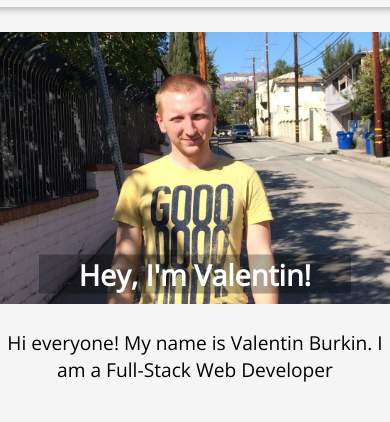
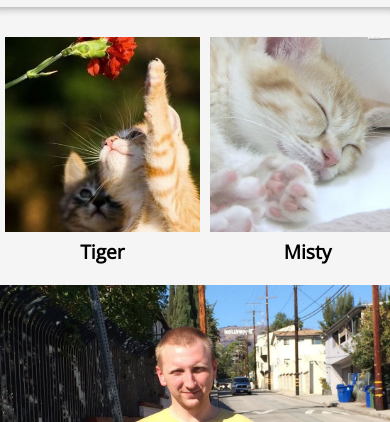
Before and after one commit to valentinburk/portfolio-site, a plain HTML site: page index.html in a window 390 px wide. Shown: the part 111-533 px from the top of the page. Drawn offline with nearby package versions, Linux system fonts and the light colour scheme.

Commit message:
feat: Add sidebar

```diff
--- a/css/styles.css
+++ b/css/styles.css
@@ -1,8 +1,9 @@
 @import url(https://fonts.googleapis.com/css?family=Open+Sans);
 
+/* General styles */
 body {
   font-family: "Open Sans", arial, sans-serif;
-  max-width: 900px;
+  max-width: 1100px;
   margin: 25px auto;
   background: #f5f5f5;
 }
@@ -10,6 +11,8 @@ body {
 header {
   padding: 8px;
   text-align: right;
+  display: flex;
+  flex-wrap: wrap;
 }
 
 footer {
@@ -17,7 +20,8 @@ footer {
 }
 
 h1,
-h2 {
+h2,
+h4 {
   margin: 0;
 }
 
@@ -36,56 +40,20 @@ figure {
   margin: 15px;
 }
 
-.work-img {
-  width: 100%;
-  box-shadow: 0px 0px 15px 0px rgba(0,0,0,0.75);
-  -webkit-box-shadow: 0px 0px 15px 0px rgba(0,0,0,0.75);
-  -moz-box-shadow: 0px 0px 15px 0px rgba(0,0,0,0.75);
-  transition: all 0.2s ease;
+.row {
+  display: flex;
+  flex-wrap: wrap;
 }
 
-.work-img:hover {
-  box-shadow: 0px 0px 15px 3px rgba(0,0,0,0.75);
-  -webkit-box-shadow: 0px 0px 15px 3px rgba(0,0,0,0.75);
-  -moz-box-shadow: 0px 0px 15px 3px rgba(0,0,0,0.75);
-  transition: all 0.2s ease;
+.block {
 }
 
-.name {
-  padding: 10px 0 0;
+.block-20 {
+  width: 20%;
 }
 
-.me {
-  width: 100%;
-  text-align: center;
-  position: relative;
-}
-
-.me-photo {
-  width: 100%;
-}
-
-.welcome {
-  color: #fff;
-  position: absolute;
-  left: 50%;
-  transform: translate(-50%, -50%);
-  background-color: rgba(0, 0, 0, 0.3);
-  bottom: 20%;
-}
-
-.works {
-  text-align: center;
-  display: flex;
-  flex-wrap: wrap;
-  -webkit-flex-wrap: wrap;
-  -ms-flex-wrap: wrap;
-}
-
-.title {
-  width: 100%;
-  margin: 25px 0 20px;
-  font-size: 2em;
+.block-80 {
+  width: 80%;
 }
 
 .button {
@@ -117,8 +85,111 @@ figure {
   background-color: #03D77C;
 }
 
+/* Sidebar section */
+.sidebar {
+  display: flex;
+  flex-wrap: wrap;
+  text-align: center;
+}
+
+.sidebar-block {
+  width: 70%;
+  display: block;
+  margin: 0 0 10px;
+}
+
+.sidebar-img {
+  max-height: 100%;
+  max-width: 100%;
+}
+
+/* Me section */
+.name {
+  padding: 10px 0 0;
+}
+
+.me {
+  width: 100%;
+  text-align: center;
+  position: relative;
+}
+
+.me-photo {
+  width: 100%;
+}
+
+.welcome {
+  color: #fff;
+  position: absolute;
+  left: 50%;
+  transform: translate(-50%, -50%);
+  background-color: rgba(0, 0, 0, 0.3);
+  bottom: 20%;
+}
+
+/* Works section */
+.title {
+  width: 100%;
+  margin: 25px 0 20px;
+  font-size: 2em;
+}
+
+.works {
+  text-align: center;
+  display: flex;
+  flex-wrap: wrap;
+  -webkit-flex-wrap: wrap;
+  -ms-flex-wrap: wrap;
+}
+
+.work-img {
+  width: 100%;
+  box-shadow: 0px 0px 15px 0px rgba(0,0,0,0.75);
+  -webkit-box-shadow: 0px 0px 15px 0px rgba(0,0,0,0.75);
+  -moz-box-shadow: 0px 0px 15px 0px rgba(0,0,0,0.75);
+  transition: all 0.2s ease;
+}
+
+.work-img:hover {
+  box-shadow: 0px 0px 15px 3px rgba(0,0,0,0.75);
+  -webkit-box-shadow: 0px 0px 15px 3px rgba(0,0,0,0.75);
+  -moz-box-shadow: 0px 0px 15px 3px rgba(0,0,0,0.75);
+  transition: all 0.2s ease;
+}
+
+/* Footer section */
 .attributions {
   font-size: 0.7em;
+}
+
+/* Responsive sections */
+@media screen and (max-width: 800px) {
+  main {
+    font-size: 1.2em;
+  }
+
+  .button {
+    font-size: 0.8em;
+  }
+
+  .block-20,
+  .block-80 {
+    width: 100%;
+  }
+
+  .sidebar {
+    flex-wrap: nowrap;
+    overflow-x: auto;
+    margin: 0 0 15px;
+  }
+
+  .sidebar-block {
+    width: 33.3333%;
+    display: inline-block;
+    margin: 0;
+    padding: 5px;
+    flex: 0 0 auto;
+  }
 }
 
 @media screen and (max-width: 400px) {
@@ -129,6 +200,10 @@ figure {
 
   .name {
     padding: 0;
+  }
+
+  .sidebar-block {
+    width: 50%;
   }
 
   .welcome {
@@ -166,13 +241,3 @@ figure {
     width: 50%;
   }
 }
-
-@media screen and (max-width: 800px) {
-  main {
-    font-size: 1.2em;
-  }
-
-  .button {
-    font-size: 0.8em;
-  }
-}
--- a/index.html
+++ b/index.html
@@ -9,22 +9,41 @@
 
   <!-- styles -->
   <link rel="stylesheet" href="css/styles.css">
+  <link rel="icon" type="image/png" href="img/favicon.png">
 </head>
 
 <body>
   <header>
+    <div class="block block-20"></div>
+    <div class="block block-80">
       <div class="logo">
         <div class="name">
           <h1>Valentin Burkin</h1>
           <h2>Full-Stack Web Developer</h2>
         </div>
       </div>
+    </div>
   </header>
   <main>
     <hr>
-    <aside class="sidebar-left">
-
+    <div class="row">
+      <div class="block block-20">
+        <aside class="sidebar">
+          <div class="sidebar-block">
+            <img src="img/cat1.jpg" alt="Tiger" class="sidebar-img">
+            <h4>Tiger</h4>
+          </div>
+          <div class="sidebar-block">
+            <img src="img/cat2.jpg" alt="Misty" class="sidebar-img">
+            <h4>Misty</h4>
+          </div>
+          <div class="sidebar-block">
+            <img src="img/dog1.jpg" alt="Spark" class="sidebar-img">
+            <h4>Spark</h4>
+          </div>
         </aside>
+      </div>
+      <div class="block block-80">
         <section class="me">
           <img class="me-photo" src="img/me.jpg" alt="Valentin Burkin">
           <h1 class="welcome">Hey, I'm Valentin!</h1>
@@ -75,6 +94,8 @@
             </figure>
           </article>
         </section>
+      </div>
+    </div>
     <hr>
   </main>
   <footer>
```
Also changed, not shown: img/cat1.jpg (added), img/cat2.jpg (added), img/dog1.jpg (added), img/favicon.png (added). Lines whose indentation alone changed are shown as unchanged.
